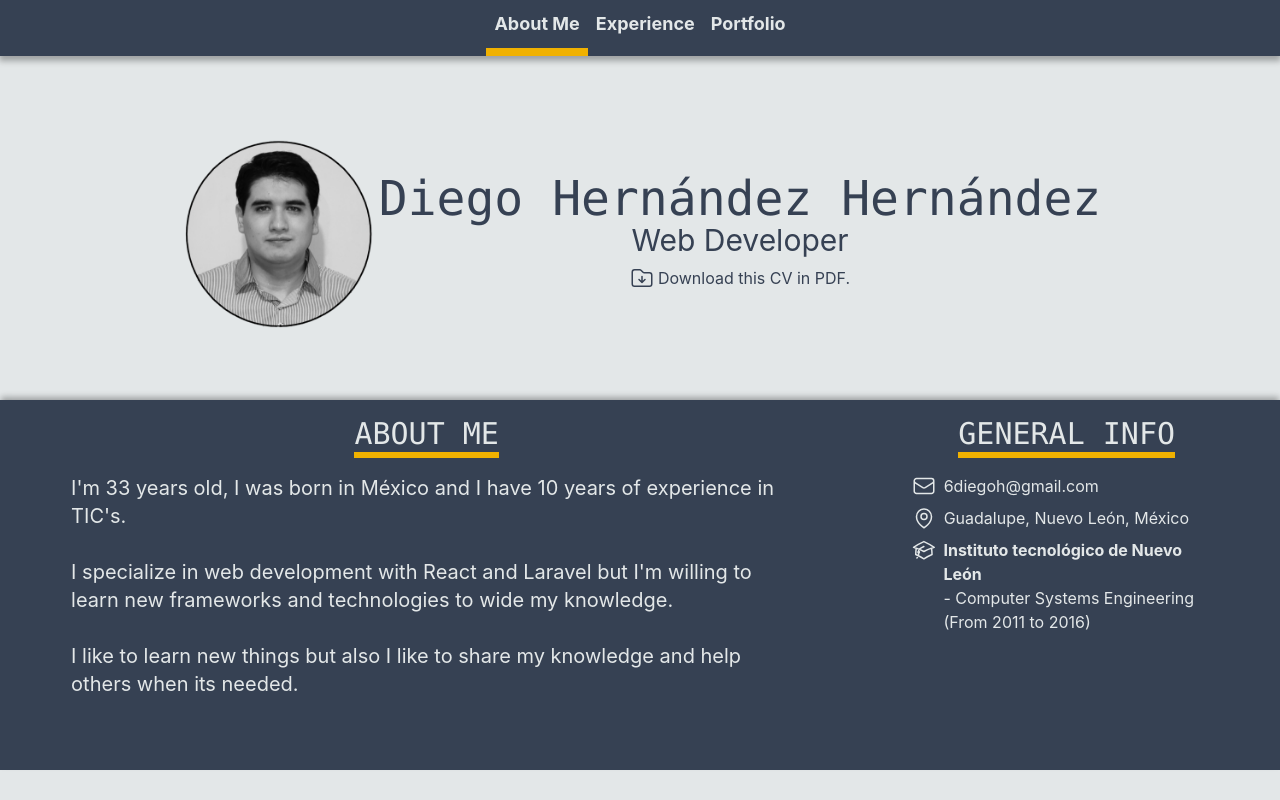
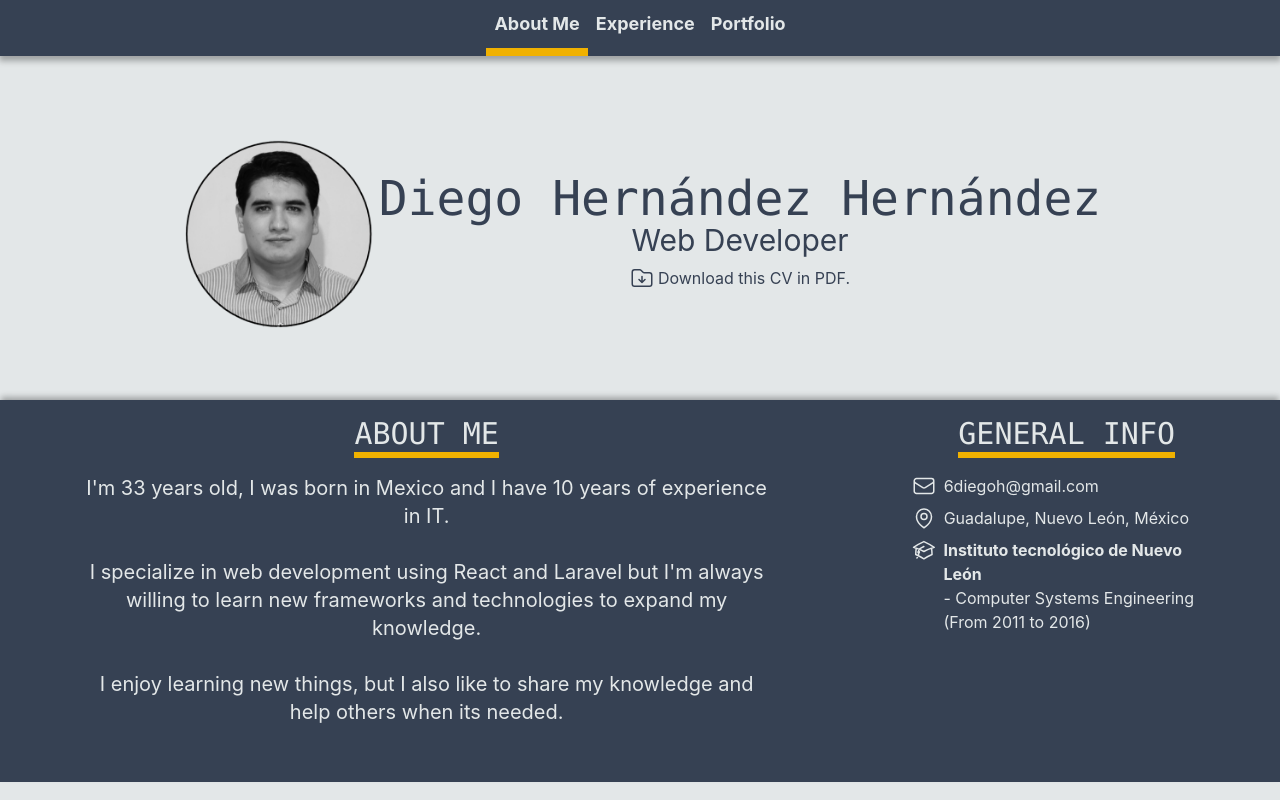
Before and after one commit to diegohgit/diego-cv, a React (Vite) app: page / in a window 1280 px wide. Built offline with nearby package versions, Linux system fonts and the light colour scheme.

Commit message:
Correct grammar in Home.jsx.

```diff
--- a/src/views/Home.jsx
+++ b/src/views/Home.jsx
@@ -38,19 +38,22 @@ export default function Home() {
         <div className="md:flex text-light">
 
           {/* About Me */}
-          <div className="md:w-8/12 mb-4 ">
-            <div className="w-10/12 mx-auto">
+          <div className="md:w-8/12 pb-10 md:pb-0 ">
+            <div className="w-full md:w-10/12 px-2
+                            md:mx-auto text-xl text-center">
 
               <SectionTitle title="ABOUT ME"/>
 
-              <p className="text-xl">I'm 33 years old, I was born in México and I have 10 years of experience in TIC's.
-                <br />
-                <br />
-                I specialize in web development with React and Laravel but I'm willing to
-                learn new frameworks and technologies to wide my knowledge.
-                <br />
-                <br />
-                I like to learn new things but also I like to share my knowledge and help others when its needed.
+              <p>
+                I'm 33 years old, I was born in Mexico and I have 10 years of experience in IT.
+              </p><br />
+              <p>
+                I specialize in web development using React and Laravel but I'm always willing to
+                learn new frameworks and technologies to expand my knowledge.
+              </p><br />
+              <p>
+                I enjoy learning new things, but I also like to share my knowledge and help others
+                when its needed.
               </p>
             </div>
           </div>
```
